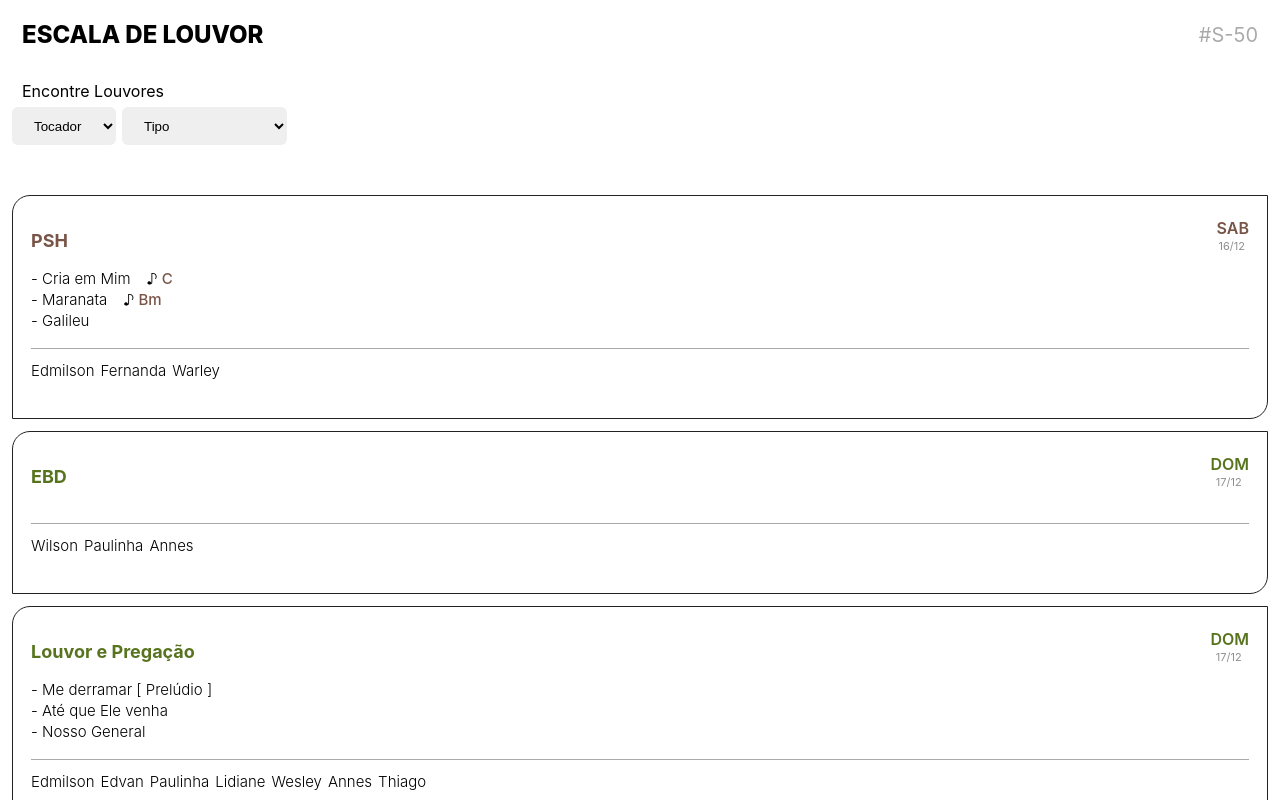
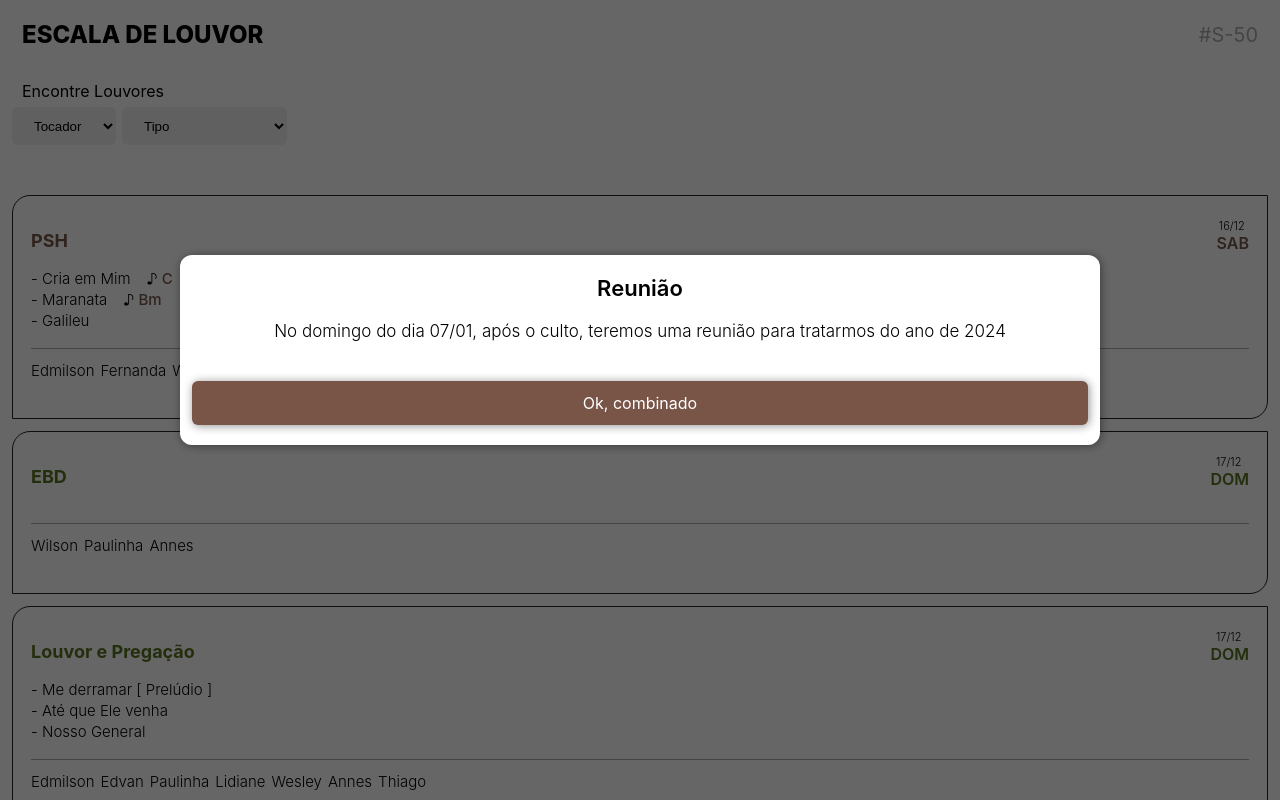
Before and after one commit to hupernikomen/scalepraise, a React (Create React App) app: page / in a window 1280 px wide. Shown: the top 800 px of the page. Built offline with nearby package versions, Linux system fonts and the light colour scheme.

Commit message:
Postagem

```diff
--- a/src/App.js
+++ b/src/App.js
@@ -8,6 +8,12 @@ export default function App() {
   const [tipoLouvor, setTipoLouvor] = useState('');
   const tocadores = ['Andre', 'Thiago', 'Warley', 'Rhuan'];
   const [tocador, setTocador] = useState('');
+  const [obs, setObs] = useState({
+    titulo: 'Reunião',
+    mensagem: 'No domingo do dia 07/01, após o culto, teremos uma reunião para tratarmos do ano de 2024 ',
+    botao: 'Ok, combinado'
+  });
+  const [modal, setModal] = useState(true);
 
   useEffect(() => {
     buscaTocador(tocador, tipoLouvor);
@@ -211,7 +217,17 @@ export default function App() {
   }
 
   return (
-    <div>
+    <div style={{ flex: 1 }}>
+      {modal ? (
+        <div style={{ position: 'fixed', background: '#00000099', height: '100vh', width: '100vw', display: 'flex', alignItems: 'center', justifyContent: 'center', flexDirection: 'column' }}>
+          <div onClick={() => setModal(false)} style={{ boxShadow: '1px 1px 10px #00000070', width: '70%', background: '#fff', borderRadius: 12, marginTop: -100, padding: '20px 12px' }}>
+            <div style={{ textAlign: 'center', fontWeight: 600, fontSize: 22 }}>{obs.titulo}</div>
+            <div style={{ fontWeight: 300, textAlign: 'center', marginTop: 20, fontSize: 17 }}>{obs.mensagem}</div>
+            <div style={{ boxShadow: '1px 1px 10px #00000070', padding: 12, marginTop: 40, borderRadius: 6, textAlign: 'center', background: '#795548', color: '#fff' }}>{obs.botao}</div>
+          </div>
+        </div>
+      ) : null}
+
       <div style={{ backgroundColor: '#fff', display: 'flex', alignItems: 'center', justifyContent: 'space-between', padding: '4px 22px' }}>
         <h1 style={{ fontSize: 24, fontWeight: 800, color: '#000' }}>ESCALA DE LOUVOR</h1>
         <span style={{ fontSize: 20, color: '#aaa' }}>#S-{posicaoLouvor}</span>
--- a/src/CalendarItem/estilo.css
+++ b/src/CalendarItem/estilo.css
@@ -1,6 +1,6 @@
 .container {
   background-color: #fff;
-  border: 0.5px solid #222;
+  border: 0.4px solid #222;
   padding: 22px 18px 38px 18px;
   border-radius: 18px 0 18px 0;
   margin-bottom: 12px;
--- a/src/CalendarItem/index.js
+++ b/src/CalendarItem/index.js
@@ -30,22 +30,22 @@ export default function CalendarItem({ data }) {
         <div className="date">
           <span
             style={{
+              fontSize: 11,
+              fontWeight: 300,
+              marginTop: 1,
+              marginRight: 2,
+              color: '#000'
+            }}
+          >
+            {moment(data.data).format('DD/MM')}
+          </span>
+          <span
+            style={{
               fontWeight: 600,
               color: data.culto === 'PSH' ? '#795548' : '#58731e'
             }}
           >
             {semana[moment(data.data).day()]}
-          </span>
-          <span
-            style={{
-              fontSize: 11,
-              fontWeight: 400,
-              marginTop: 1,
-              marginRight: 2,
-              color: '#00000070'
-            }}
-          >
-            {moment(data.data).format('DD/MM')}
           </span>
         </div>
       </div>
```
